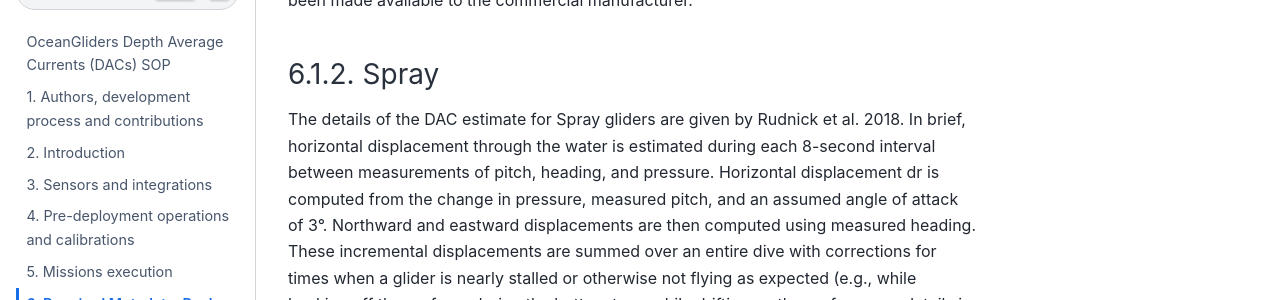
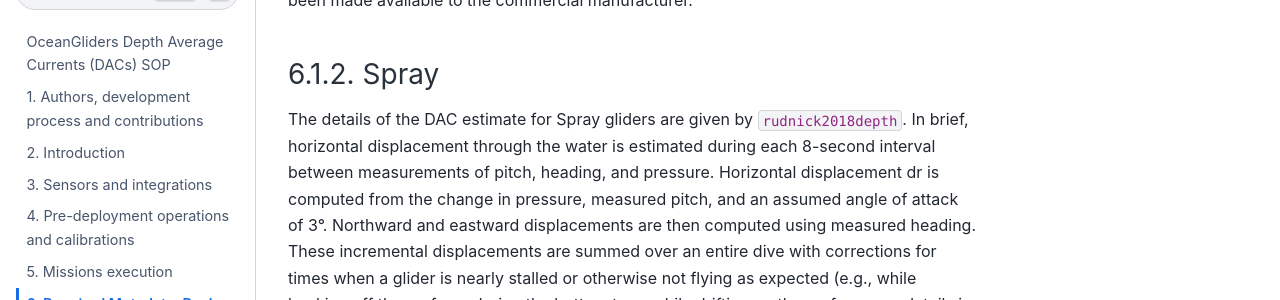
Before and after one commit to OceanGlidersCommunity/DepthAverageCurrents_SOP, a Jupyter Book: the page built from sections/DACs_rtqc.md, in a window 1280 px wide and 900 px high, scrolled down 949 px. Shown: the part 151-451 px from the top of the window. Built offline with Jupyter Book 1.0.4 settings and Sphinx 7.4.7 and the Sphinx Book theme 1.1.4, drawn with Linux system fonts in a browser that asks for light colours; cross-references to code outside the pages are shown as plain code; some of the changed text lies outside the part shown.

Commit message:
docs: citation {cite:p}`rudnick2018depth` (#118)

```diff
--- a/sections/DACs_rtqc.md
+++ b/sections/DACs_rtqc.md
@@ -18,7 +18,7 @@ The basestation processing code, including the automated flight model system (FM
 
 
 ### Spray
-The details of the DAC estimate for Spray gliders are given by Rudnick et al. 2018.
+The details of the DAC estimate for Spray gliders are given by {cite:t}`rudnick2018depth`.
 In brief, horizontal displacement through the water is estimated during each 8-second interval between measurements of pitch, heading, and pressure.
 Horizontal displacement dr is computed from the change in pressure, measured pitch, and an assumed angle of attack of 3°.
 Northward and eastward displacements are then computed using measured heading.
```
